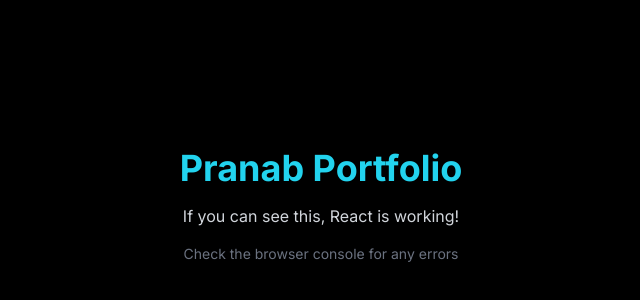
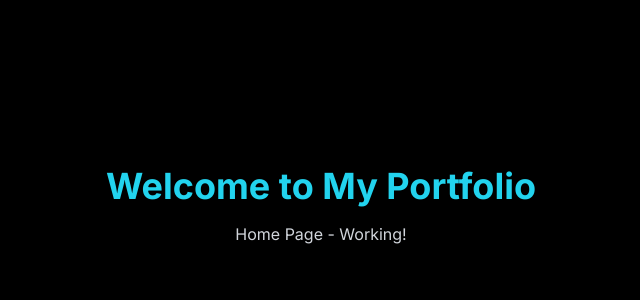
Before and after one commit to pranabdash08/Pranab-Portfolio, a React (Vite) app: page / in a window 1280 px wide. Shown: the part 194-494 px from the top of the page, without its empty margins (319-959 px from the left). Built offline with nearby package versions, Linux system fonts and the light colour scheme.

Commit message:
Add basic routing structure to test navigation

```diff
--- a/src/App.tsx
+++ b/src/App.tsx
@@ -1,22 +1,77 @@
-import React from 'react';
+import React, { useState, useEffect } from 'react';
+import { HashRouter as Router, Routes, Route } from 'react-router-dom';
+
+// Simple test components
+const HomePage = () => (
+  <div className="min-h-screen bg-black text-white flex items-center justify-center">
+    <div className="text-center">
+      <h1 className="text-4xl font-bold text-cyan-400 mb-4">Welcome to My Portfolio</h1>
+      <p className="text-gray-300">Home Page - Working!</p>
+    </div>
+  </div>
+);
+
+const AboutPage = () => (
+  <div className="min-h-screen bg-black text-white flex items-center justify-center">
+    <div className="text-center">
+      <h1 className="text-4xl font-bold text-cyan-400 mb-4">About Me</h1>
+      <p className="text-gray-300">About Page - Working!</p>
+    </div>
+  </div>
+);
+
+const SkillsPage = () => (
+  <div className="min-h-screen bg-black text-white flex items-center justify-center">
+    <div className="text-center">
+      <h1 className="text-4xl font-bold text-cyan-400 mb-4">Skills</h1>
+      <p className="text-gray-300">Skills Page - Working!</p>
+    </div>
+  </div>
+);
+
+const ExperiencePage = () => (
+  <div className="min-h-screen bg-black text-white flex items-center justify-center">
+    <div className="text-center">
+      <h1 className="text-4xl font-bold text-cyan-400 mb-4">Experience</h1>
+      <p className="text-gray-300">Experience Page - Working!</p>
+    </div>
+  </div>
+);
+
+const ProjectsPage = () => (
+  <div className="min-h-screen bg-black text-white flex items-center justify-center">
+    <div className="text-center">
+      <h1 className="text-4xl font-bold text-cyan-400 mb-4">Projects</h1>
+      <p className="text-gray-300">Projects Page - Working!</p>
+    </div>
+  </div>
+);
+
+const ContactPage = () => (
+  <div className="min-h-screen bg-black text-white flex items-center justify-center">
+    <div className="text-center">
+      <h1 className="text-4xl font-bold text-cyan-400 mb-4">Contact</h1>
+      <p className="text-gray-300">Contact Page - Working!</p>
+    </div>
+  </div>
+);
 
 const App = () => {
-  console.log('App component is rendering');
+  console.log('App component is rendering with routing');
 
   return (
-    <div className="min-h-screen bg-black text-white flex items-center justify-center">
-      <div className="text-center">
-        <h1 className="text-4xl font-bold text-cyan-400 mb-4">
-          Pranab Portfolio
-        </h1>
-        <p className="text-gray-300 mb-4">
-          If you can see this, React is working!
-        </p>
-        <p className="text-sm text-gray-500">
-          Check the browser console for any errors
-        </p>
+    <Router>
+      <div className="min-h-screen bg-black">
+        <Routes>
+          <Route path="/" element={<HomePage />} />
+          <Route path="/about" element={<AboutPage />} />
+          <Route path="/skills" element={<SkillsPage />} />
+          <Route path="/experience" element={<ExperiencePage />} />
+          <Route path="/projects" element={<ProjectsPage />} />
+          <Route path="/contact" element={<ContactPage />} />
+        </Routes>
       </div>
-    </div>
+    </Router>
   );
 };
 
```
